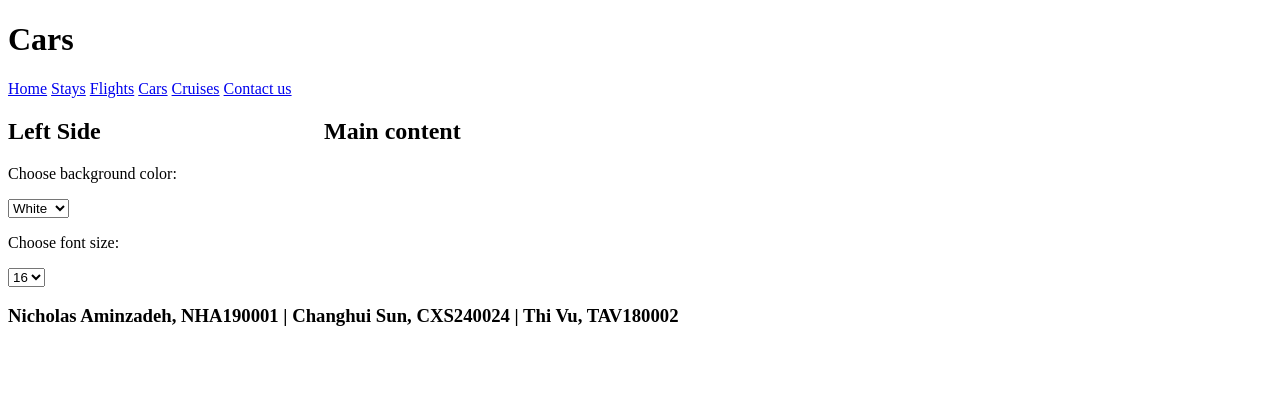
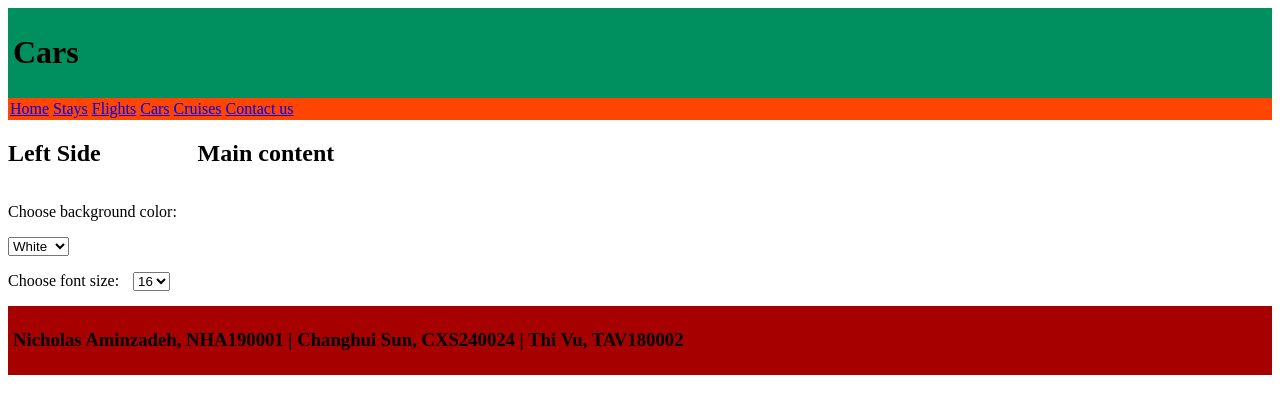
Before and after one commit to CH7099/cs6314-a2-travel, a PHP site: page /cars.html in a window 1280 px wide. Shown: the top 414 px of the page. Run offline with PHP 8.4, Linux system fonts and the light colour scheme.

Commit message:
Update style.css

```diff
--- a/Assignment2/style.css
+++ b/Assignment2/style.css
@@ -1,3 +1,18 @@
+.header {
+  background-color:rgb(0, 143, 95);
+  padding:5px;
+}
+
+.footer {
+  background-color:rgb(167, 0, 0);
+  padding:5px;
+}
+
+.topnav {
+  background-color:orangered;
+  padding:2px;
+}
+
 .row:after {
   content: "";
   display: table;
@@ -9,9 +24,14 @@
 }
 
 .side{
-  width: 25%;
+  width: 15%;
 }
 
 .middle {
-  width: 75%;
+  width: 85%;
 }
+
+.prefselector {
+  display: inline-block;
+  margin-right: 10px;
+}
```
